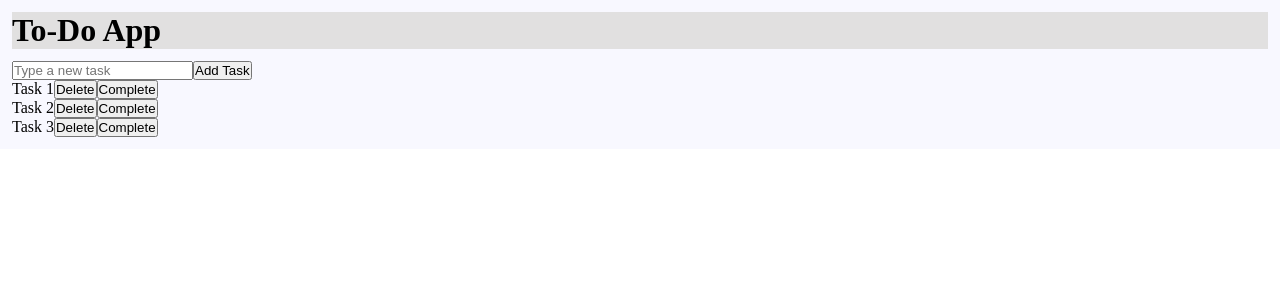
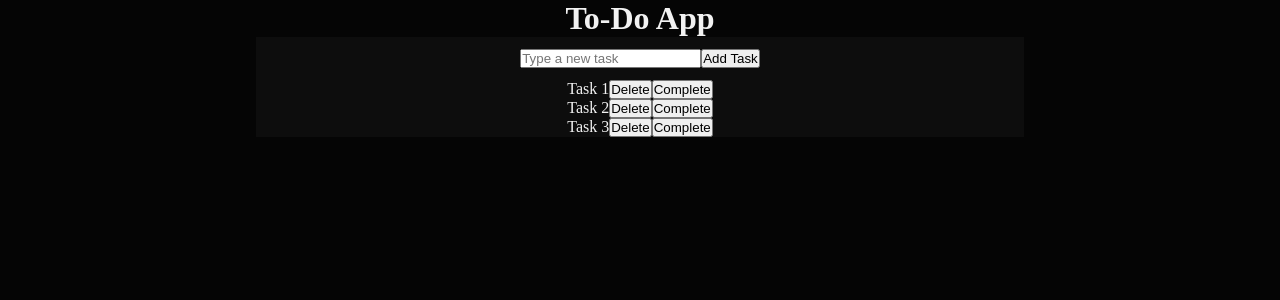
Before and after one commit to ma3ter3ky/to-do, a React (Create React App) app: page / in a window 1280 px wide. Shown: the top 300 px of the page. Built offline with nearby package versions, Linux system fonts and the light colour scheme.

Commit message:
Some basic css added✅

```diff
--- a/src/css/index.css
+++ b/src/css/index.css
@@ -1,20 +1,63 @@
+:root {
+    --bg-dark: hsl(0, 0%, 2%);
+    --bg-normal: hsl(0, 0%, 5%);
+    --bg-light: hsl(0, 0%, 10%);
+    --text-light: hsl(0, 0%, 95%);
+    --text-normal: hsl(0, 0%, 80%);
+
+    --distance-xs: 4px;
+    --distance-s: 8px;
+    --distance-m: 12px;
+    --distance-l: 20px;
+    --distance-xl: 32px;
+    --distance-xxl: 64px;
+}
 * {
     margin: 0;
     padding: 0;
 }
 
 .app {
-    background-color: ghostwhite;
-
-    padding: 12px;
-
     display: flex;
     flex-direction: column;
-    row-gap: 12px;
+    align-items: center;
+
+    height: 100vh;
+
+    background-color: var(--bg-dark);
 }
 
 header {
-    background-color: #e1e0e0;
+    background-color: var(--bg-dark);
+    text-align: center;
+    color: var(--text-light);
+}
+
+.menu {
+    display: flex;
+    flex-direction: column;
+    align-items: center;
+
+    width: 60%;
+
+    background-color: var(--bg-normal);
+    color: var(--text-light);
+    overflow-y: scroll;
+}
+.newTask {
+    display: flex;
+    flex-direction: row;
+    align-items: center;
+
+    padding: var(--distance-m) var(--distance-s);
+}
+.taskList {
+    display: flex;
+    flex-direction: column;
+    flex: 1;
+    overflow-y: scroll;
+
+    background-color: var(--bg-normal);
 }
 
 .button {
```
